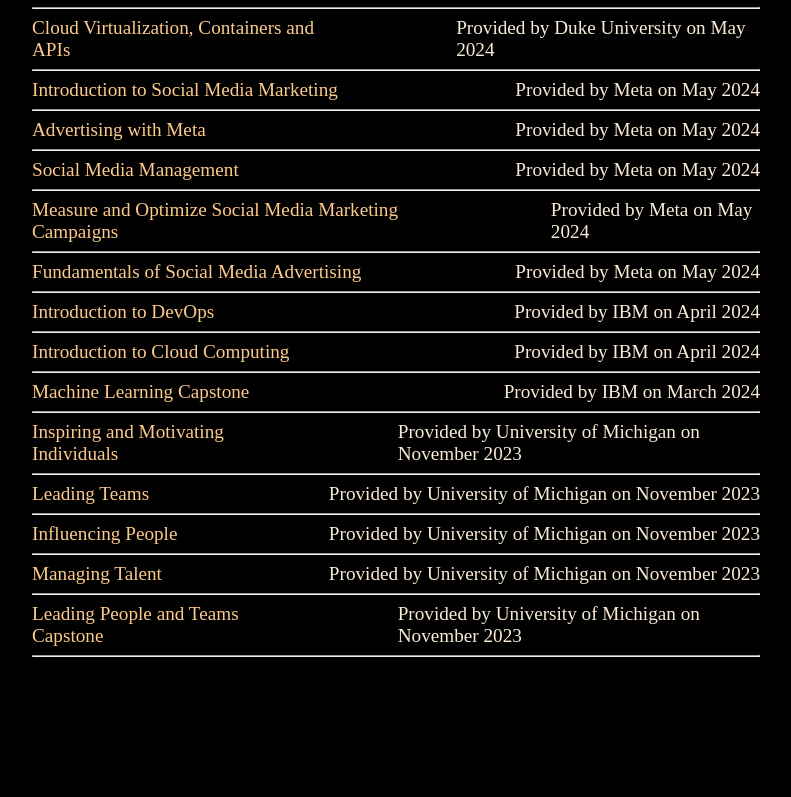
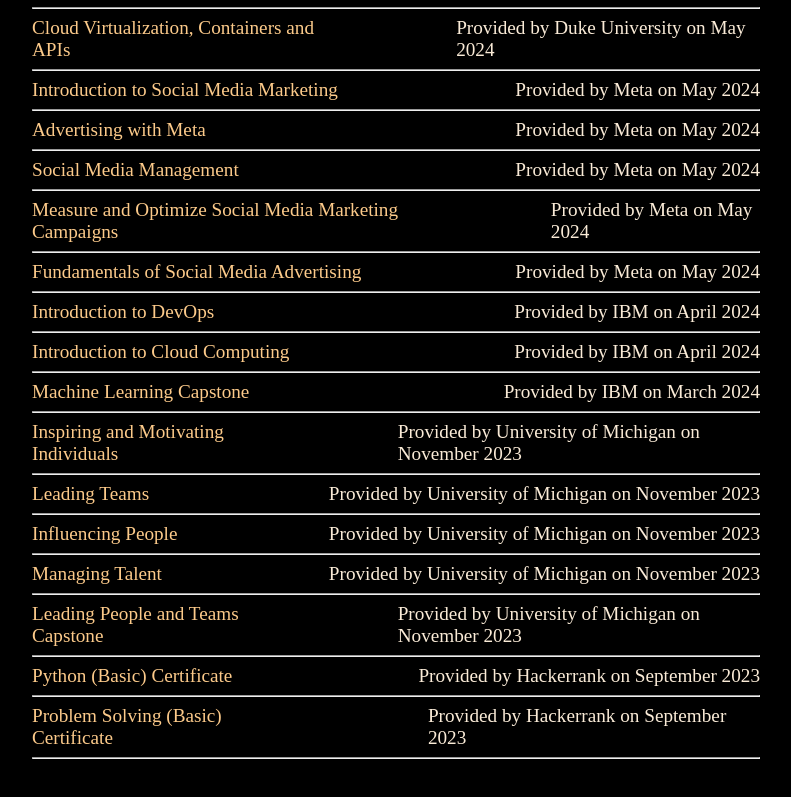
Before and after one commit to JayArindamMaity/jayarindammaity.github.io, a React (Vite) app: page /#/achievements in a window 1280 px wide. Shown: the part 995-1792 px from the top of the page, without its empty margins (244-1035 px from the left). Before the commit the page ends 1740 px from the top, so only its background shows below. Built offline with nearby package versions, Linux system fonts and the light colour scheme.

Commit message:
additions

```diff
--- a/src/data/achievements.ts
+++ b/src/data/achievements.ts
@@ -176,6 +176,18 @@
     issuedate: "May 2025",
     certlink: "https://coursera.org/share/8bcdb84ef919eddab942b2034fdc0a42",
   },
+  {
+    name: "Python (Basic) Certificate",
+    organisation: "Hackerrank",
+    issuedate: "September 2023",
+    certlink: "https://www.hackerrank.com/certificates/iframe/64016d32f6e2",
+  },
+  {
+    name: "Problem Solving (Basic) Certificate",
+    organisation: "Hackerrank",
+    issuedate: "September 2023",
+    certlink: "https://www.hackerrank.com/certificates/iframe/b4f4509852f3",
+  },
   // {
   //     name : "",
   //     organisation: "",
--- /dev/null
+++ b/src/data/learning.ts
@@ -0,0 +1,5 @@
+const books = [
+    {
+        name: "",
+    }
+]
```
Also changed, not shown: src/data/shows.ts (added, +17 -0 lines), 1 other file (tests, documents, lock files or other folders).
